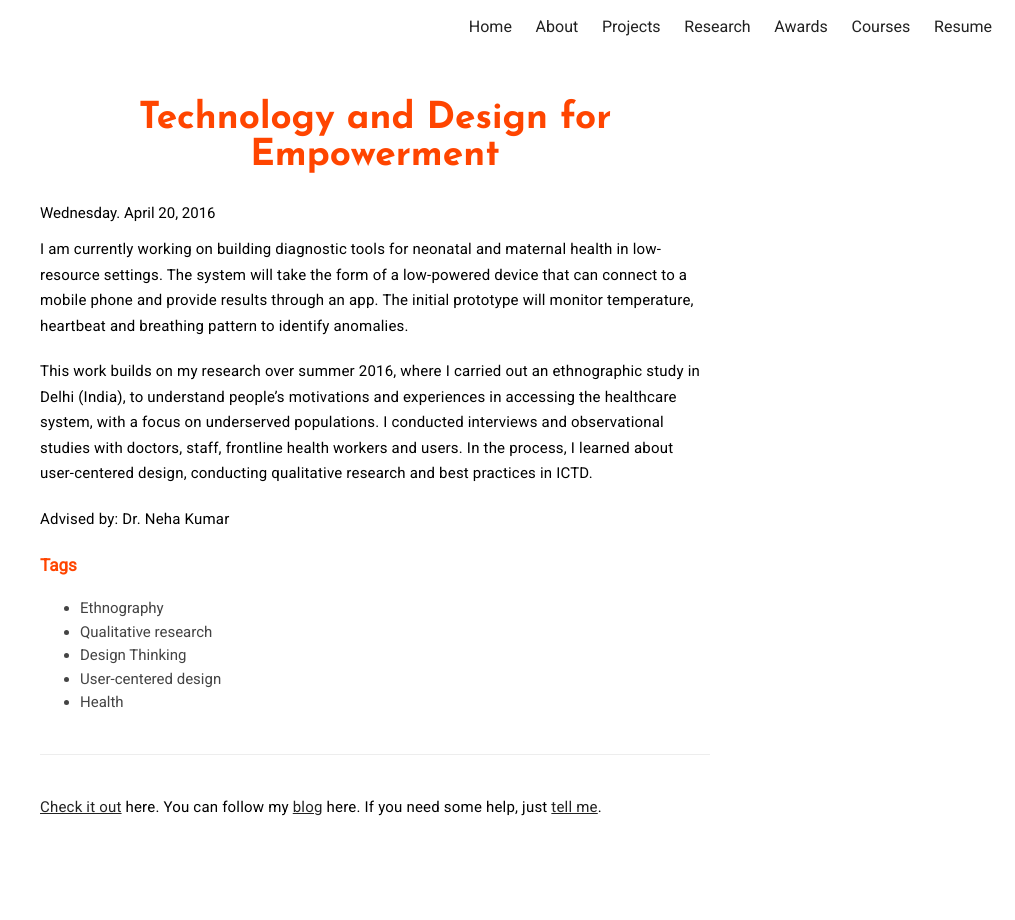
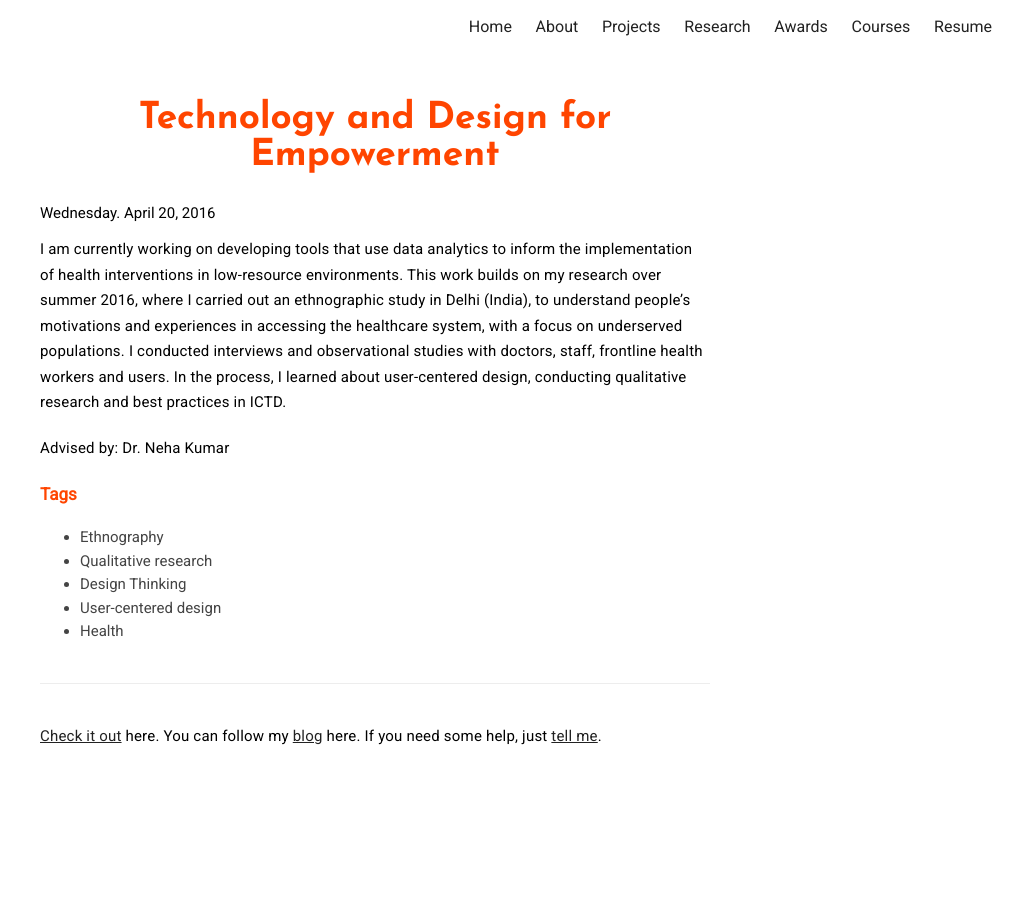
Before and after one commit to azraismail/azraismail.github.io, a Jekyll site: the page built from _posts/2016-10-11-Kumar.markdown, in a window 1280 px wide. Shown: the whole page, without its empty margins (265-1280 px from the left). Built offline with Jekyll 4.4.1, drawn with Linux system fonts in a browser that asks for light colours.

Commit message:
Update 2016-10-11-Kumar.markdown

```diff
--- a/_posts/2016-10-11-Kumar.markdown
+++ b/_posts/2016-10-11-Kumar.markdown
@@ -15,9 +15,7 @@ author: azra-ismail
 externalLink: false
 
 ---
-I am currently working on building diagnostic tools for neonatal and maternal health in low-resource settings. The system will take the form of a low-powered device that can connect to a mobile phone and provide results through an app. The initial prototype will monitor temperature, heartbeat and breathing pattern to identify anomalies.
-
-This work builds on my research over summer 2016, where I carried out an ethnographic study in Delhi (India), to understand people's motivations and experiences in accessing the healthcare system, with a focus on underserved populations. I conducted interviews and observational studies with doctors, staff, frontline health workers and users. In the process, I learned about user-centered design, conducting qualitative research and best practices in ICTD.
+I am currently working on developing tools that use data analytics to inform the implementation of health interventions in low-resource environments. This work builds on my research over summer 2016, where I carried out an ethnographic study in Delhi (India), to understand people's motivations and experiences in accessing the healthcare system, with a focus on underserved populations. I conducted interviews and observational studies with doctors, staff, frontline health workers and users. In the process, I learned about user-centered design, conducting qualitative research and best practices in ICTD.
 
 Advised by: Dr. Neha Kumar
 
```
Also changed, not shown: other parts of _posts/2016-10-11-Kumar.markdown (+1 -1 lines).
